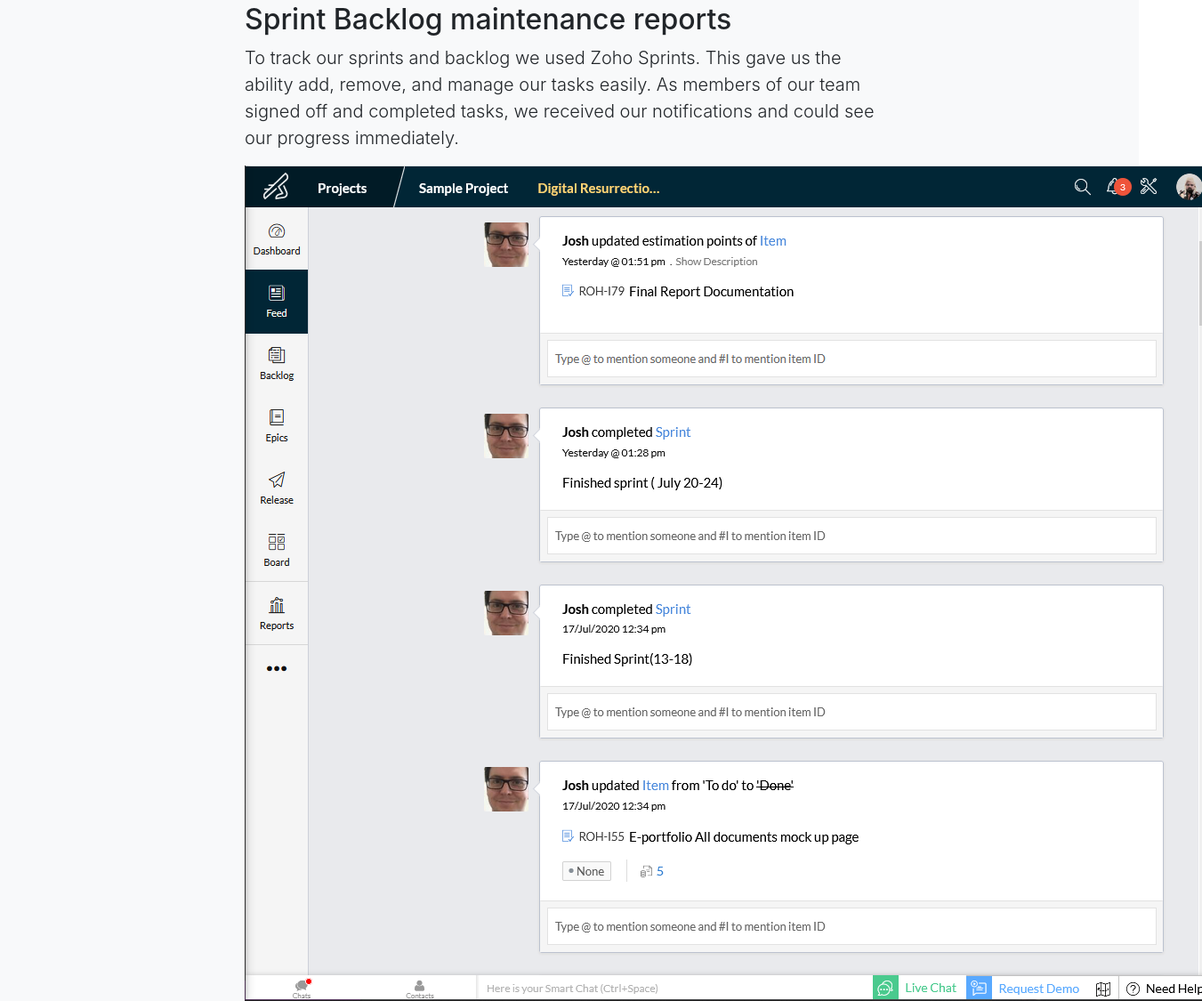
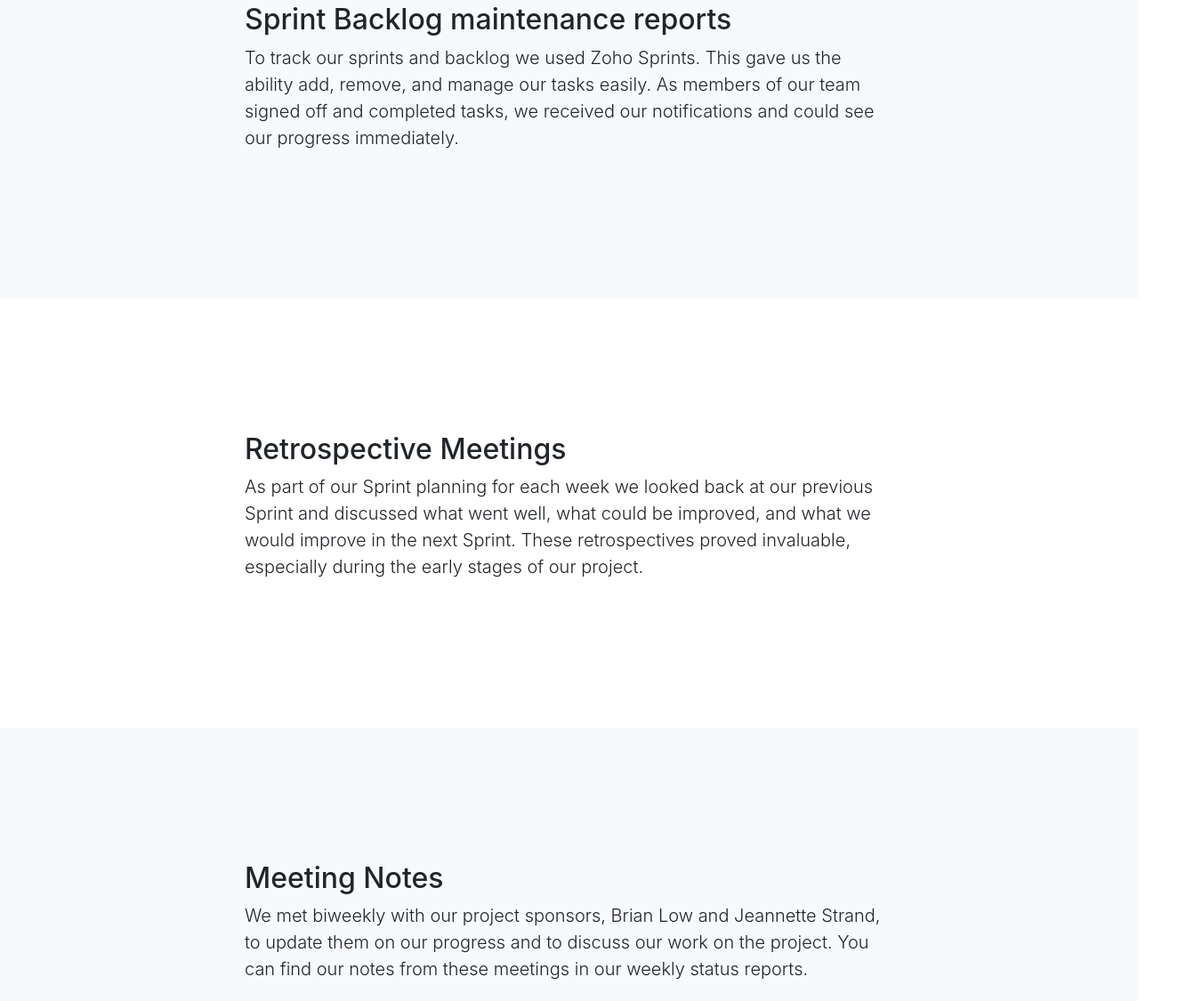
Before and after one commit to teamfourtrees/eportfolio, a website with bundled scripts: page index.html in a window 1280 px wide. Shown: the part 2702-3827 px from the top of the page at 89% size, 1351 px wide, since content can reach past the window. Built offline with nearby package versions, Linux system fonts and the light colour scheme.

Commit message:
removed zoho image, too large

```diff
--- a/index.html
+++ b/index.html
@@ -137,7 +137,6 @@
         <div class="col-lg-8 mx-auto">
           <h2>Sprint Backlog maintenance reports</h2>
           <p class="lead">To track our sprints and backlog we used Zoho Sprints. This gave us the ability add, remove, and manage our tasks easily. As members of our team signed off and completed tasks, we received our notifications and could see our progress immediately. </p>
-          <img src="files/zoho.PNG">
         </div>
       </div>
     </div>
```
